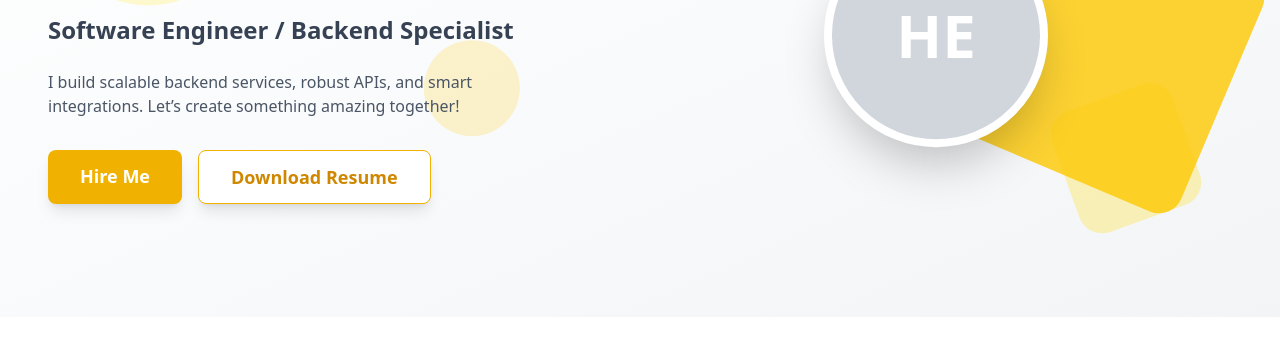
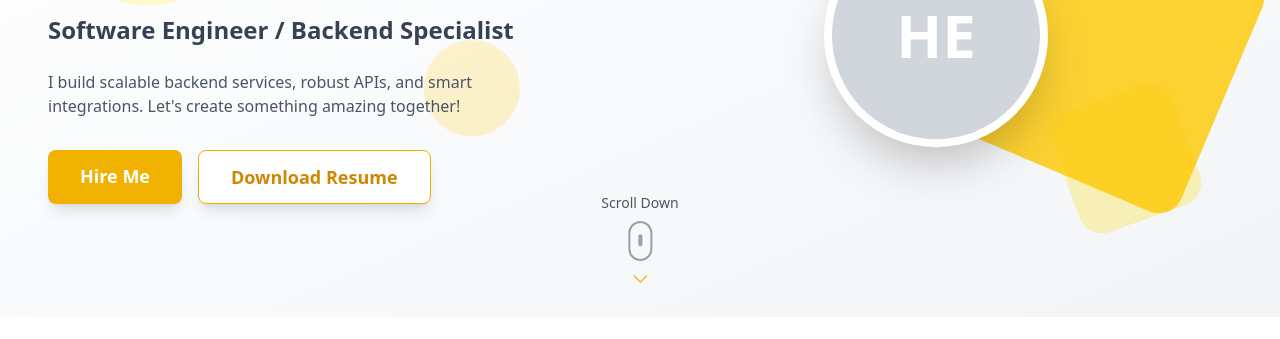
Before and after one commit to ElomariHana/hana-elomari-portfolio, a React (Vite) app: page / in a window 1280 px wide. Shown: the part 437-776 px from the top of the page. Built offline with nearby package versions, Linux system fonts and the light colour scheme.

Commit message:
fix: scroll to top

```diff
--- a/index.html
+++ b/index.html
@@ -2,7 +2,7 @@
 <html lang="en">
   <head>
     <meta charset="UTF-8" />
-    <link rel="icon" type="image/svg+xml" href="/vite.svg" />
+    <link rel="icon" type="image/svg+xml" href="/icon_he.png" />
     <meta name="viewport" content="width=device-width, initial-scale=1.0" />
     <title>Hana EL Omari</title>
     <meta name="google-site-verification" content="Il10p_0JKuGAIR5ZNchB4OutTvIxZ4Iy89KnLS1y_PA" />
--- a/src/App.jsx
+++ b/src/App.jsx
@@ -4,6 +4,7 @@ import About from './components/About';
 import Services from './components/Services';
 import LiveDemos from './components/Portfolio';
 import Contact from './components/Contact';
+import ScrollToTop from './components/ScrollToTop';
 
 function App() {
   return (
@@ -16,6 +17,7 @@ function App() {
         <section id="portfolio" className="min-h-screen flex flex-col justify-center py-12"><LiveDemos /></section>
         <section id="contact" className="min-h-screen flex flex-col justify-center py-12"><Contact /></section>
       </main>
+      <ScrollToTop />
     </div>
   );
 }
--- a/src/components/Home.jsx
+++ b/src/components/Home.jsx
@@ -1,4 +1,5 @@
 import { motion } from 'framer-motion';
+import { ChevronDownIcon } from '@heroicons/react/24/outline';
 
 const Home = () => (
   <section className="relative flex flex-col-reverse md:flex-row items-center justify-center min-h-[70vh] py-12 px-4 md:px-12 bg-gradient-to-br from-white via-gray-50 to-gray-100 dark:from-gray-900 dark:via-gray-800 dark:to-gray-900 overflow-hidden">
@@ -50,7 +51,7 @@ const Home = () => (
         animate={{ opacity: 1 }}
         transition={{ delay: 0.6, duration: 1 }}
       >
-        I build scalable backend services, robust APIs, and smart integrations. Let’s create something amazing together!
+        I build scalable backend services, robust APIs, and smart integrations. Let's create something amazing together!
       </motion.p>
       <motion.div
         className="flex flex-col sm:flex-row gap-4 mt-2"
@@ -87,6 +88,31 @@ const Home = () => (
         HE
       </motion.div>
     </motion.div>
+
+    {/* Scroll Indicator */}
+    <motion.div
+      className="absolute bottom-4 md:bottom-8 left-1/2 transform -translate-x-1/2 z-20"
+      initial={{ opacity: 0, y: 20 }}
+      animate={{ opacity: 1, y: 0 }}
+      transition={{ delay: 2, duration: 1 }}
+    >
+      <motion.div
+        className="flex flex-col items-center text-gray-600 dark:text-gray-400 cursor-pointer"
+        onClick={() => document.getElementById('about').scrollIntoView({ behavior: 'smooth' })}
+        animate={{ y: [0, 10, 0] }}
+        transition={{ repeat: Infinity, duration: 2, ease: 'easeInOut' }}
+      >
+        <span className="text-xs md:text-sm mb-1 md:mb-2 font-medium">Scroll Down</span>
+        <div className="w-4 h-7 md:w-6 md:h-10 border-2 border-gray-400 dark:border-gray-600 rounded-full flex justify-center">
+          <motion.div
+            className="w-0.5 md:w-1 h-2 md:h-3 bg-gray-400 dark:bg-gray-600 rounded-full mt-1 md:mt-2"
+            animate={{ y: [0, 8, 0] }}
+            transition={{ repeat: Infinity, duration: 2, ease: 'easeInOut' }}
+          />
+        </div>
+        <ChevronDownIcon className="w-4 h-4 md:w-5 md:h-5 mt-1 md:mt-2 text-yellow-500" />
+      </motion.div>
+    </motion.div>
   </section>
 );
 
--- /dev/null
+++ b/src/components/ScrollToTop.jsx
@@ -0,0 +1,48 @@
+import { useState, useEffect } from 'react';
+import { motion, AnimatePresence } from 'framer-motion';
+import { ChevronUpIcon } from '@heroicons/react/24/outline';
+
+const ScrollToTop = () => {
+  const [isVisible, setIsVisible] = useState(false);
+
+  useEffect(() => {
+    const toggleVisibility = () => {
+      if (window.pageYOffset > 300) {
+        setIsVisible(true);
+      } else {
+        setIsVisible(false);
+      }
+    };
+
+    window.addEventListener('scroll', toggleVisibility);
+    return () => window.removeEventListener('scroll', toggleVisibility);
+  }, []);
+
+  const scrollToTop = () => {
+    window.scrollTo({
+      top: 0,
+      behavior: 'smooth',
+    });
+  };
+
+  return (
+    <AnimatePresence>
+      {isVisible && (
+        <motion.button
+          onClick={scrollToTop}
+          className="fixed bottom-8 right-8 z-50 bg-yellow-500 hover:bg-yellow-600 text-white p-3 rounded-full shadow-lg transition-colors duration-300"
+          initial={{ opacity: 0, scale: 0, y: 20 }}
+          animate={{ opacity: 1, scale: 1, y: 0 }}
+          exit={{ opacity: 0, scale: 0, y: 20 }}
+          whileHover={{ scale: 1.1 }}
+          whileTap={{ scale: 0.9 }}
+          aria-label="Scroll to top"
+        >
+          <ChevronUpIcon className="w-6 h-6" />
+        </motion.button>
+      )}
+    </AnimatePresence>
+  );
+};
+
+export default ScrollToTop;
```
Also changed, not shown: public/icon_he.png (added).
